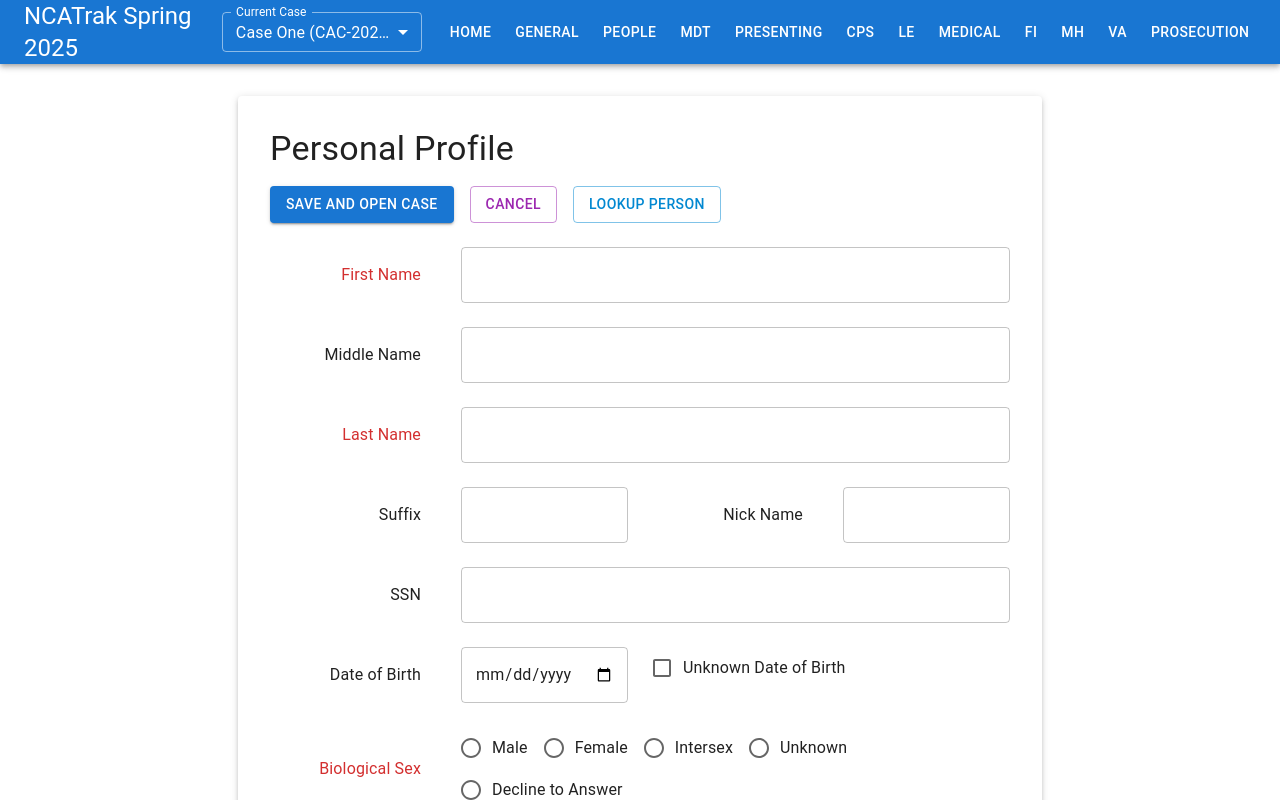
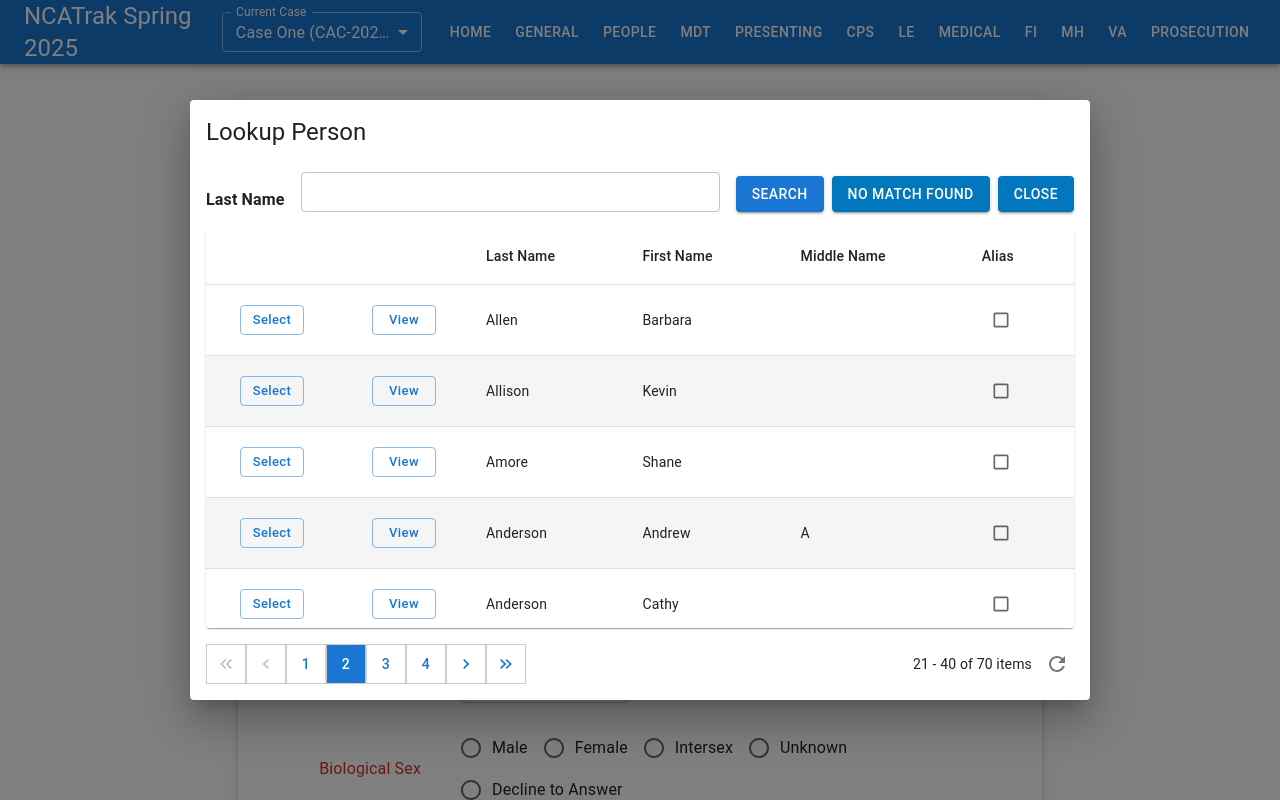
Before and after one commit to TheEthanHaque/NCATrak-Spring2025, a React (Create React App) app in the folder app/frontend/: page /NewCase in a window 1280 px wide. Shown: the top 800 px of the page. Built offline with nearby package versions, Linux system fonts and the light colour scheme.

Commit message:
Added Lookup page opening on launch

```diff
--- a/app/frontend/src/components/NewCase.js
+++ b/app/frontend/src/components/NewCase.js
@@ -1,4 +1,4 @@
-import React, { useState } from 'react';
+import React, { useState, useEffect } from 'react';
 import {
   Box,
   Typography,
@@ -27,6 +27,11 @@ const NewCase = () => {
 
   // State for person lookup modal
   const [lookupModalOpen, setLookupModalOpen] = useState(false);
+
+  // Effect to open the lookup modal when component mounts
+  useEffect(() => {
+    setLookupModalOpen(true);
+  }, []);
 
   // Open lookup modal
   const handleOpenLookupModal = () => {
```
